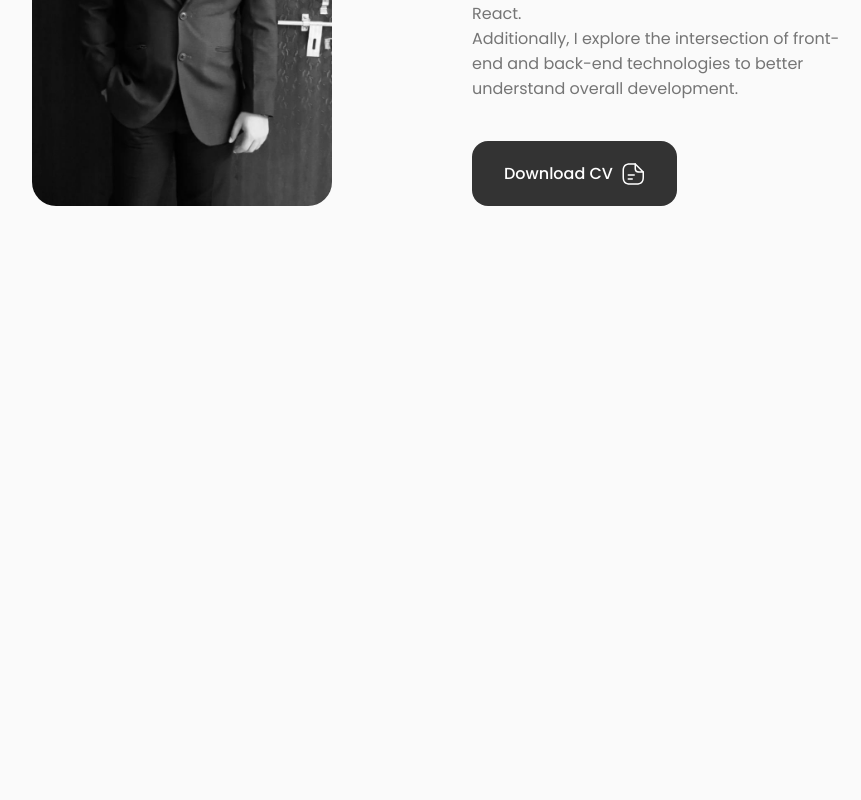
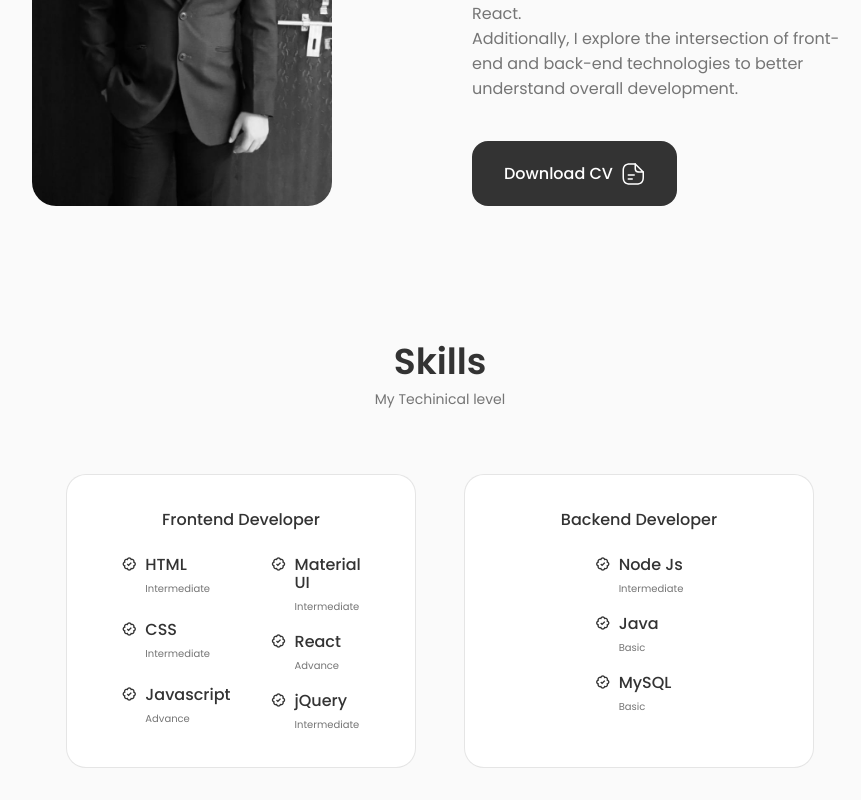
Before and after one commit to anil007hacker/anil-sharma, a React (Create React App) app in the folder anil-sharma-portfolio/: page / in a window 1280 px wide. Shown: the part 1141-1941 px from the top of the page, without its empty margins (200-1061 px from the left). Before the commit the page ends 1379 px from the top, so only its background shows below. Built offline with nearby package versions, Linux system fonts and the light colour scheme.

Commit message:
Skills section completed

```diff
--- a/anil-sharma-portfolio/src/App.js
+++ b/anil-sharma-portfolio/src/App.js
@@ -2,6 +2,7 @@ import './App.css';
 import About from './Components/About/About';
 import Header from './Components/Header/Header';
 import Home from './Components/Home/Home';
+import Skills from './Components/Skills/Skills';
 
 function App() {
   return (
@@ -11,6 +12,7 @@ function App() {
       <main className='main'>
         <Home />
         <About />
+        <Skills />
       </main>
     </>
   );
--- /dev/null
+++ b/anil-sharma-portfolio/src/Components/Skills/Backend.jsx
@@ -0,0 +1,42 @@
+import React from 'react'
+
+const Backend = () => {
+  return (
+    <div className="skills__content">
+        <h3 className="skills__title">Backend Developer</h3>
+
+        <div className="skills__box">
+            <div className="skills__group">
+                <div className="skills__data">
+                    <i class='bx bx-badge-check' ></i>
+
+                    <div>
+                        <h3 className="skills__name">Node Js</h3>
+                        <span className="skills__level">Intermediate</span>
+                    </div>
+                </div>
+
+                <div className="skills__data">
+                    <i class='bx bx-badge-check' ></i>
+
+                    <div>
+                        <h3 className="skills__name">Java</h3>
+                        <span className="skills__level">Basic</span>
+                    </div>
+                </div>
+
+                <div className="skills__data">
+                    <i class='bx bx-badge-check' ></i>
+
+                    <div>
+                        <h3 className="skills__name">MySQL</h3>
+                        <span className="skills__level">Basic</span>
+                    </div>
+                </div>
+            </div>
+        </div>
+    </div>
+  )
+}
+
+export default Backend
--- /dev/null
+++ b/anil-sharma-portfolio/src/Components/Skills/Frontend.jsx
@@ -0,0 +1,71 @@
+import React from 'react'
+
+const Frontend = () => {
+  return (
+    <div className="skills__content">
+        <h3 className="skills__title">Frontend Developer</h3>
+
+        <div className="skills__box">
+            <div className="skills__group">
+                <div className="skills__data">
+                    <i class='bx bx-badge-check' ></i>
+
+                    <div>
+                        <h3 className="skills__name">HTML</h3>
+                        <span className="skills__level">Intermediate</span>
+                    </div>
+                </div>
+
+                <div className="skills__data">
+                    <i class='bx bx-badge-check' ></i>
+
+                    <div>
+                        <h3 className="skills__name">CSS</h3>
+                        <span className="skills__level">Intermediate</span>
+                    </div>
+                </div>
+
+                <div className="skills__data">
+                    <i class='bx bx-badge-check' ></i>
+
+                    <div>
+                        <h3 className="skills__name">Javascript</h3>
+                        <span className="skills__level">Advance</span>
+                    </div>
+                </div>
+            </div>
+
+            <div className="skills__group">
+                <div className="skills__data">
+                    <i class='bx bx-badge-check' ></i>
+
+                    <div>
+                        <h3 className="skills__name">Material UI</h3>
+                        <span className="skills__level">Intermediate</span>
+                    </div>
+                </div>
+
+                <div className="skills__data">
+                    <i class='bx bx-badge-check' ></i>
+
+                    <div>
+                        <h3 className="skills__name">React</h3>
+                        <span className="skills__level">Advance</span>
+                    </div>
+                </div>
+
+                <div className="skills__data">
+                    <i class='bx bx-badge-check' ></i>
+
+                    <div>
+                        <h3 className="skills__name">jQuery</h3>
+                        <span className="skills__level">Intermediate</span>
+                    </div>
+                </div>
+            </div>
+        </div>
+    </div>
+  )
+}
+
+export default Frontend
--- /dev/null
+++ b/anil-sharma-portfolio/src/Components/Skills/Skills.css
@@ -0,0 +1,87 @@
+.skills__container {
+    grid-template-columns: repeat(2, 350px);
+    column-gap: 3rem;
+    justify-content: center;
+}
+
+.skills__content {
+    background-color: var(--container-color);
+    border: 1px solid rgba(0, 0, 0, 0.1);
+    padding: 2rem 4rem;
+    border-radius: 1.25rem;
+}
+
+.skills__title {
+    font-size: var(--normal-font-size);
+    font-weight: var(--font-medium);
+    text-align: center;
+    margin-bottom: var(--mb-1-5);
+}
+
+.skills__box {
+    display: flex;
+    justify-content: center;
+    column-gap: 2.5rem;
+}
+
+.skills__group {
+    display: grid;
+    align-items: flex-start;
+    row-gap: 1rem;
+}
+
+.skills__data {
+    display: flex;
+    column-gap: 0.5rem;
+}
+
+.skills .bx-badge-check {
+    font-size: 1rem;
+    color: var(--title-color);
+}
+
+.skills__name {
+    font-size: var(--normal-font-size);
+    font-weight: var(--font-medium);
+    line-height: 18px;
+}
+
+.skills__level {
+    font-size: var(--tiny-font-size);
+}
+
+
+/*=============== BREAKPOINTS ===============*/
+/* For large devices */
+
+  @media screen and (max-width: 992px) {
+
+    .skills__container {
+        grid-template-columns: max-content;
+        row-gap: 2rem;
+    }
+
+  }
+
+  /* For medium devices */
+  @media screen and (max-width: 576px) {
+    .skills__container {
+        grid-template-columns: 1fr;
+    }
+
+    .skills__content {
+        padding: 1.5rem;
+    }
+  }
+
+  /* For small devices */
+  @media screen and (max-width: 350px) {
+    .skills__box {
+        column-gap: 1.25rem;
+    }
+
+    .skills__name {
+        font-size: var(--samll-font-size);
+    }
+
+  }
--- /dev/null
+++ b/anil-sharma-portfolio/src/Components/Skills/Skills.jsx
@@ -0,0 +1,20 @@
+import React from 'react';
+import './Skills.css';
+import Frontend from './Frontend';
+import Backend from './Backend';
+
+const Skills = () => {
+  return (
+    <section className="skills section" id="skills">
+        <h2 className="section__title">Skills</h2>
+        <span className="section__subtitle">My Techinical level</span>
+
+        <div className="skills__container container grid">
+            <Frontend />
+            <Backend />
+        </div>
+    </section>
+  )
+}
+
+export default Skills
```
